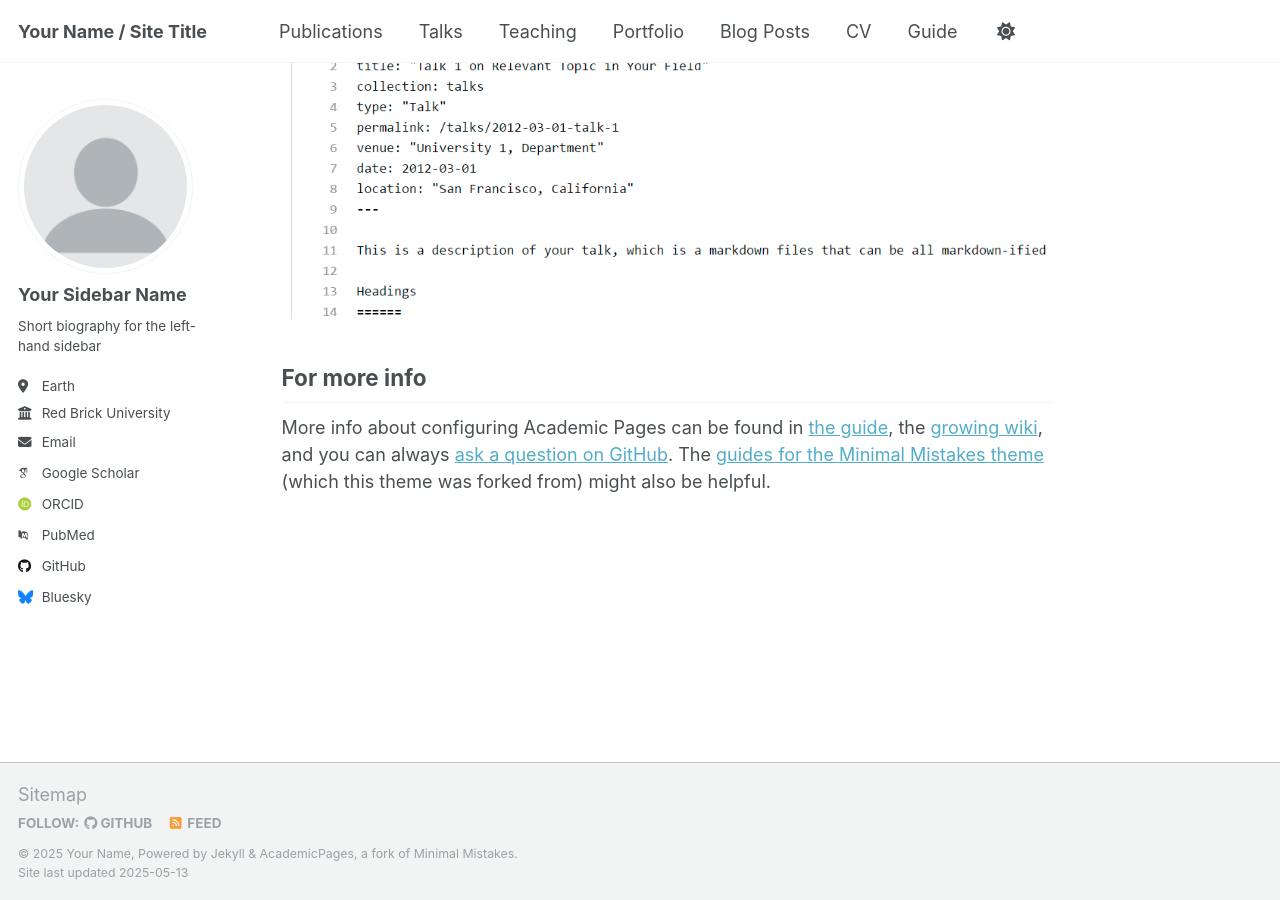
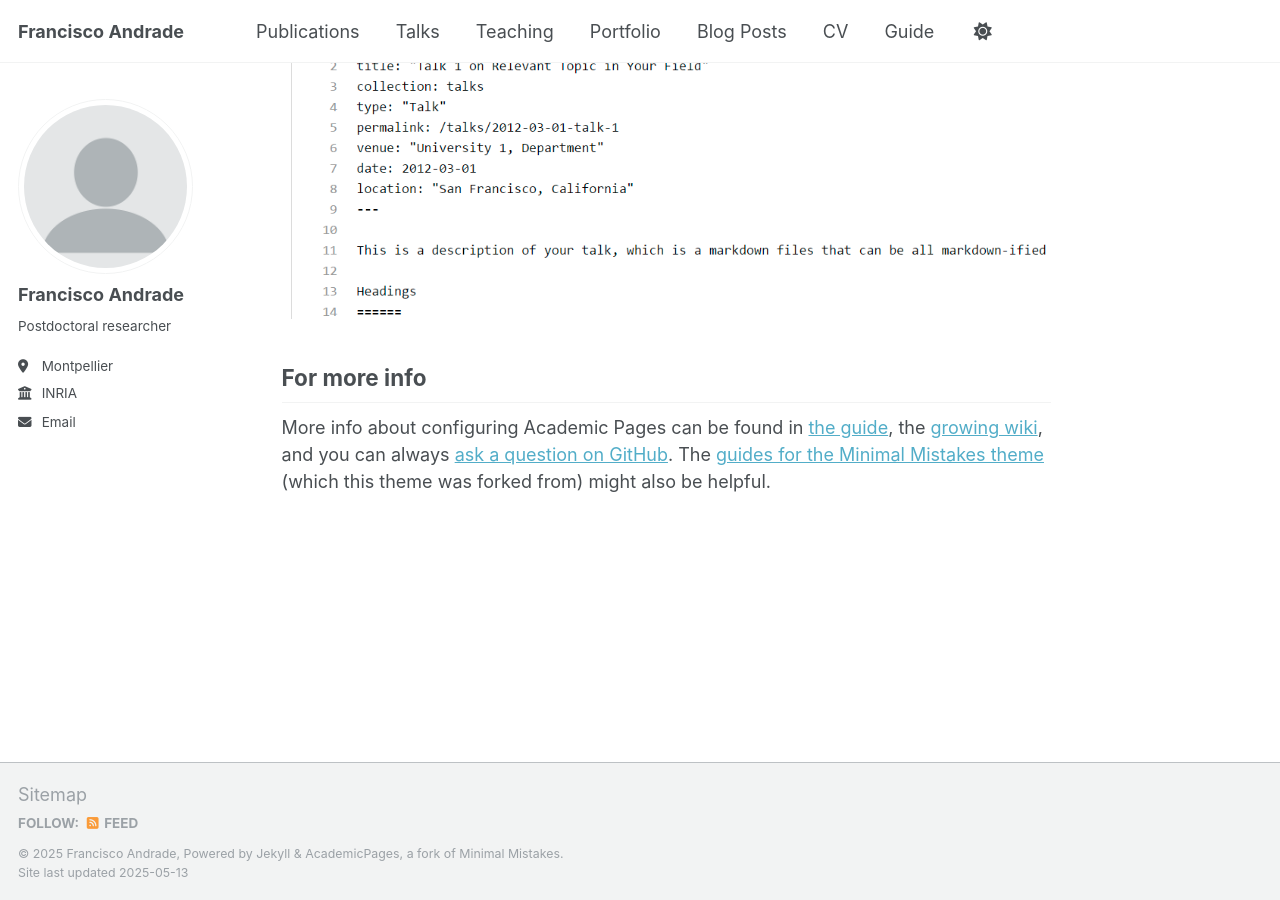
Before and after one commit to FranciscoAndrade90/FranciscoAndrade90.github.io, a Jekyll site: the page built from _pages/about.md, in a window 1280 px wide and 900 px high, scrolled down 2636 px. Built offline with Jekyll 4.4.1, drawn with Linux system fonts in a browser that asks for light colours; some web fonts are replaced.

Commit message:
Update _config.yml

```diff
--- a/_config.yml
+++ b/_config.yml
@@ -8,14 +8,15 @@
 
 # Basic Site Settings
 locale                   : "en-US"
-site_theme               : "default"
-title                    : "Your Name / Site Title"
+title                    : "Francisco Andrade"
 title_separator          : "-"
-name                     : &name "Your Name"
-description              : &description "personal description"
-url                      : https://academicpages.github.io # the base hostname & protocol for your site e.g. "https://[your GitHub username].github.io" or if you already have some other page hosted on Github then use "https://[your GitHub username].github.io/[Your Repo Name]"
+name                     : &name "Francisco Andrade"
+description              : &description "Postdoctoral researcher"
+url                      : https://franciscoandrade90.github.io # the base hostname & protocol for your site e.g. "https://[your GitHub username].github.io" or if you already have some other page hosted on Github then use "https://[your GitHub username].github.io/[Your Repo Name]"
 baseurl                  : "" # the subpath of your site, e.g. "/blog"
-repository               : "academicpages/academicpages.github.io"
+repository               : "franciscoandrade90/franciscoandrade90.github.io"
+
+
 
 # Site Author - The following control what appear as part of the author content on the side bar.
 #               If a field is blank the icon and link will not appear, otherwise it will be shown.
@@ -23,22 +24,22 @@ repository               : "academicpages/academicpages.github.io"
 author:
   # Biographic information
   avatar           : "profile.png"
-  name             : "Your Sidebar Name"
+  name             : "Francisco Andrade"
   pronouns         : # example: "she/her"
-  bio              : "Short biography for the left-hand sidebar"
-  location         : "Earth"
-  employer         : "Red Brick University"
+  bio              : "Postdoctoral researcher"
+  location         : "Montpellier"
+  employer         : "INRIA"
   uri              : # URL
-  email            : "none@example.org"
+  email            : "francisco.de-lima-andrade@inria.fr"
 
-  # Academic websites
+    # Academic websites
   academia         : # URL
   arxiv            : # URL - Update with the correct link to your profile
-  googlescholar    : "https://scholar.google.com/citations?user=PS_CX0AAAAAJ"
+  googlescholar    : #"https://scholar.google.com/citations?user=PS_CX0AAAAAJ"
   impactstory      : # URL
-  orcid            : "http://orcid.org/yourorcidurl"
+  orcid            : #"http://orcid.org/yourorcidurl"
   semantic         : # URL
-  pubmed           : "https://www.ncbi.nlm.nih.gov/pubmed/?term=john+snow"
+  pubmed           : #"https://www.ncbi.nlm.nih.gov/pubmed/?term=john+snow"
   researchgate     : # URL
   scopus           : # URL
 
@@ -46,12 +47,12 @@ author:
   bitbucket        : # Username - Update with your username on the site
   codepen          : # Username
   dribbble         : # Username
-  github           : "academicpages"
+  github           : #"academicpages"
   kaggle           : # Username
   stackoverflow    : # User number or user number and name (i.e., use "1" or "1/jeff-atwood")
 
   # Social media
-  bluesky          : "bsky.app" # Replace this with you Bluesky username
+  bluesky          : #"bsky.app" # Replace this with you Bluesky username
   facebook         : # Username
   flickr           : # Username
   foursquare       : # Username
```
